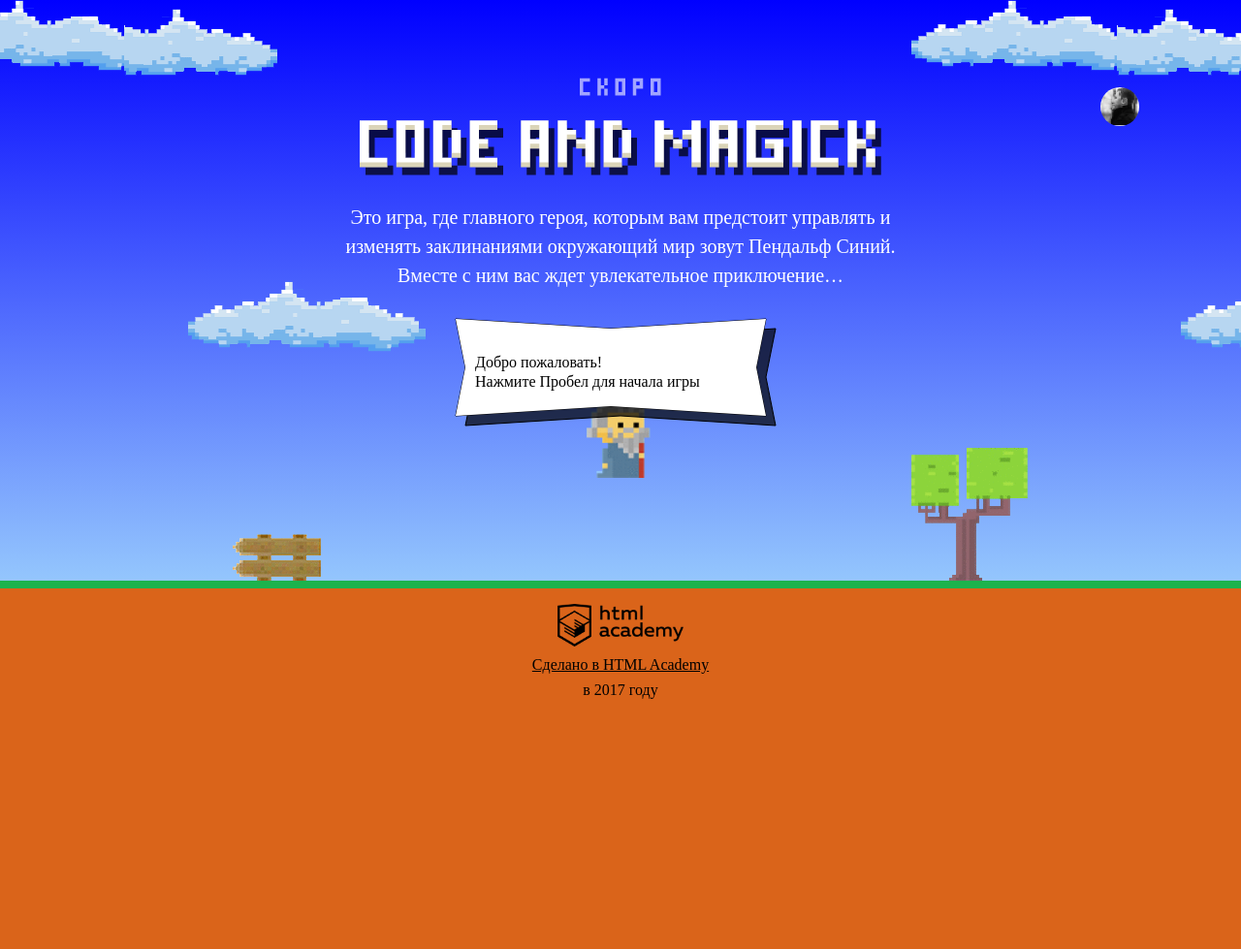
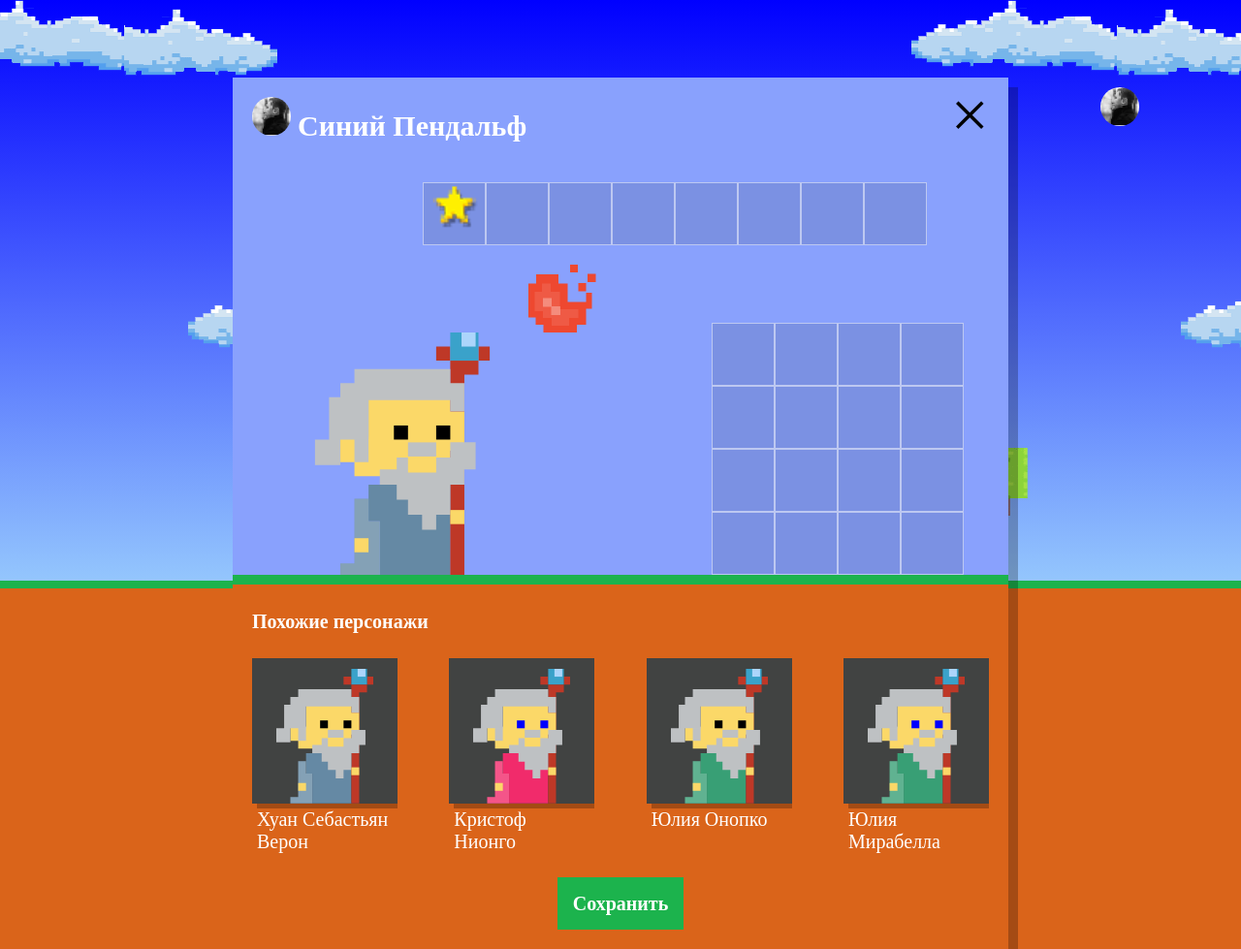
Before and after one commit to Nothingvrs/479791-code-and-magick-18, a website: page index.html in a window 1280 px wide. Shown: the whole page at 97% size. Before the commit the page ends 800 px from the top, so only its background shows below. Drawn offline with Linux system fonts and the light colour scheme; a web font is replaced by a local one.

Commit message:
Задание Нас орда

```diff
--- a/index.html
+++ b/index.html
@@ -197,6 +197,7 @@
 		return height / 3;
 	};
 </script>
+<script src="js/setup.js"></script>
 <script src="js/stat.js"></script>
 <script src="js/game.js"></script>
 
--- /dev/null
+++ b/js/setup.js
@@ -0,0 +1,66 @@
+'use strict';
+
+var WIZARD_NAMES = ['Иван', 'Хуан Себастьян', 'Мария', 'Кристоф', 'Виктор', 'Юлия', 'Люпита', 'Вашингтон'];
+var WIZARD_SURNAMES = ['да Марья', 'Верон', 'Мирабелла', 'Вальц', 'Онопко', 'Топольницкая', 'Нионго', 'Ирвинг'];
+var WIZARD_COATCOLOR = ['rgb(101, 137, 164)', 'rgb(241, 43, 107)', 'rgb(146, 100, 161)', 'rgb(56, 159, 117)', 'rgb(215, 210, 55)', 'rgb(0, 0, 0)'];
+var WIZARD_EYESCOLOR = ['black', 'red', 'blue', 'yellow', 'green'];
+
+function arrayRandElement(arr) {
+  var rand = Math.floor(Math.random() * arr.length);
+  return arr[rand];
+}
+
+var userDialog = document.querySelector('.setup');
+userDialog.classList.remove('hidden');
+
+var similarListElement = userDialog.querySelector('.setup-similar-list');
+
+var similarWizardTemplate = document.querySelector('#similar-wizard-template')
+    .content
+    .querySelector('.setup-similar-item');
+
+
+var wizards = [
+  {
+    name: arrayRandElement(WIZARD_NAMES),
+    surname: arrayRandElement(WIZARD_SURNAMES),
+    coatColor: arrayRandElement(WIZARD_COATCOLOR),
+    eyesColor: arrayRandElement(WIZARD_EYESCOLOR)
+  },
+  {
+    name: arrayRandElement(WIZARD_NAMES),
+    surname: arrayRandElement(WIZARD_SURNAMES),
+    coatColor: arrayRandElement(WIZARD_COATCOLOR),
+    eyesColor: arrayRandElement(WIZARD_EYESCOLOR)
+  },
+  {
+    name: arrayRandElement(WIZARD_NAMES),
+    surname: arrayRandElement(WIZARD_SURNAMES),
+    coatColor: arrayRandElement(WIZARD_COATCOLOR),
+    eyesColor: arrayRandElement(WIZARD_EYESCOLOR)
+  },
+  {
+    name: arrayRandElement(WIZARD_NAMES),
+    surname: arrayRandElement(WIZARD_SURNAMES),
+    coatColor: arrayRandElement(WIZARD_COATCOLOR),
+    eyesColor: arrayRandElement(WIZARD_EYESCOLOR)
+  }
+];
+
+
+var renderWizard = function (wizard) {
+  var wizardElement = similarWizardTemplate.cloneNode(true);
+
+  wizardElement.querySelector('.setup-similar-label').textContent = wizard.name + ' ' + wizard.surname + ' ';
+  wizardElement.querySelector('.wizard-coat').style.fill = wizard.coatColor;
+  wizardElement.querySelector('.wizard-eyes').style.fill = wizard.eyesColor;
+  return wizardElement;
+};
+
+var fragment = document.createDocumentFragment();
+for (var i = 0; i < wizards.length; i++) {
+  fragment.appendChild(renderWizard(wizards[i]));
+}
+similarListElement.appendChild(fragment);
+
+userDialog.querySelector('.setup-similar').classList.remove('hidden');
```
